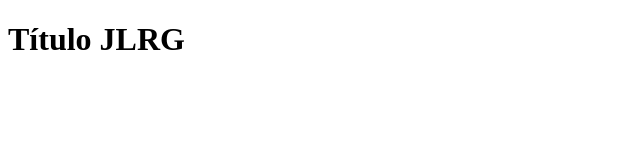
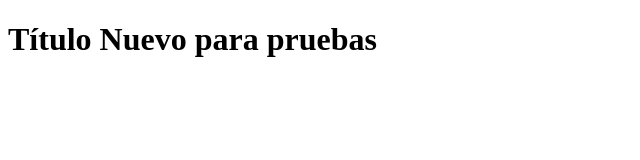
Before and after one commit to jlromeroGit/hello-world-git, a plain HTML site: page Index.html in a window 1280 px wide. Shown: the whole page, without its empty margins (0-640 px from the left). Drawn offline with Linux system fonts and the light colour scheme.

Commit message:
Se modificó título Index

```diff
--- a/Index.html
+++ b/Index.html
@@ -6,6 +6,6 @@
     <title>Curso Git</title>
 </head>
 <body>
-    <h1>Título JLRG</h1>
+    <h1>Título Nuevo para pruebas</h1>
 </body>
 </html>
```
